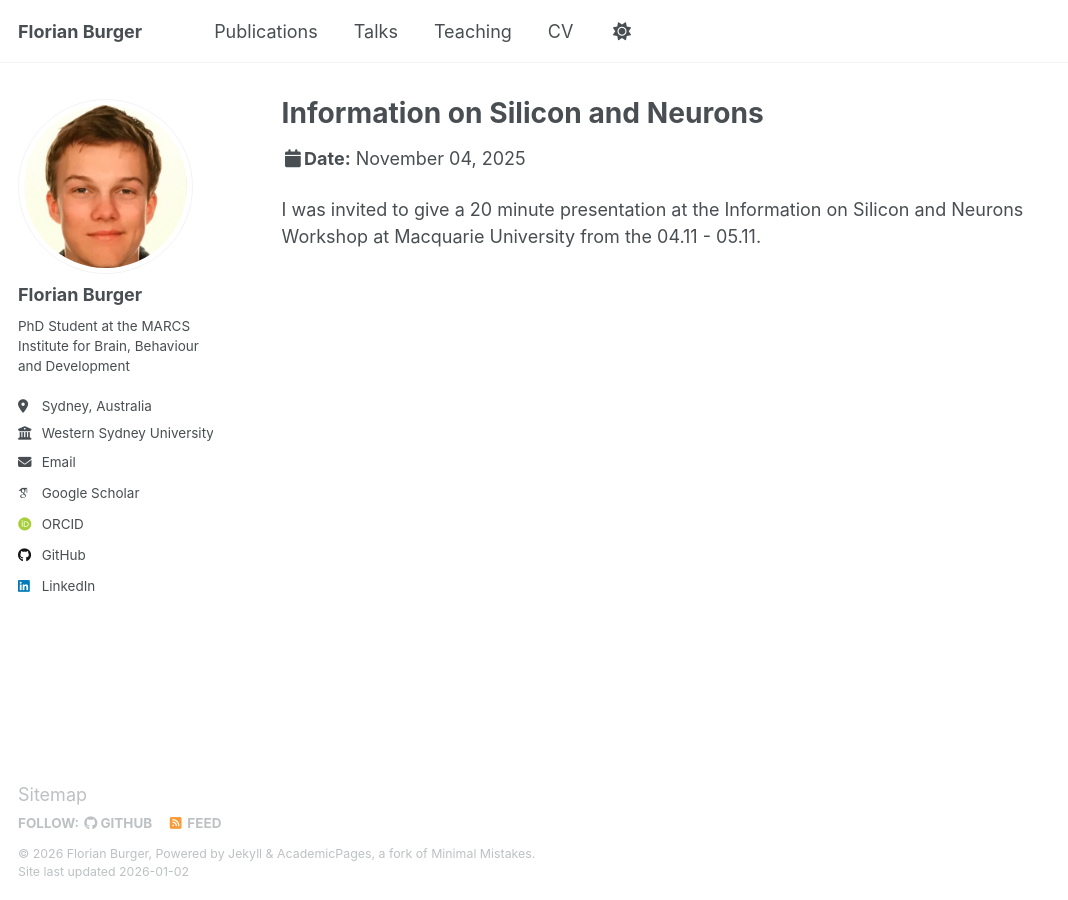
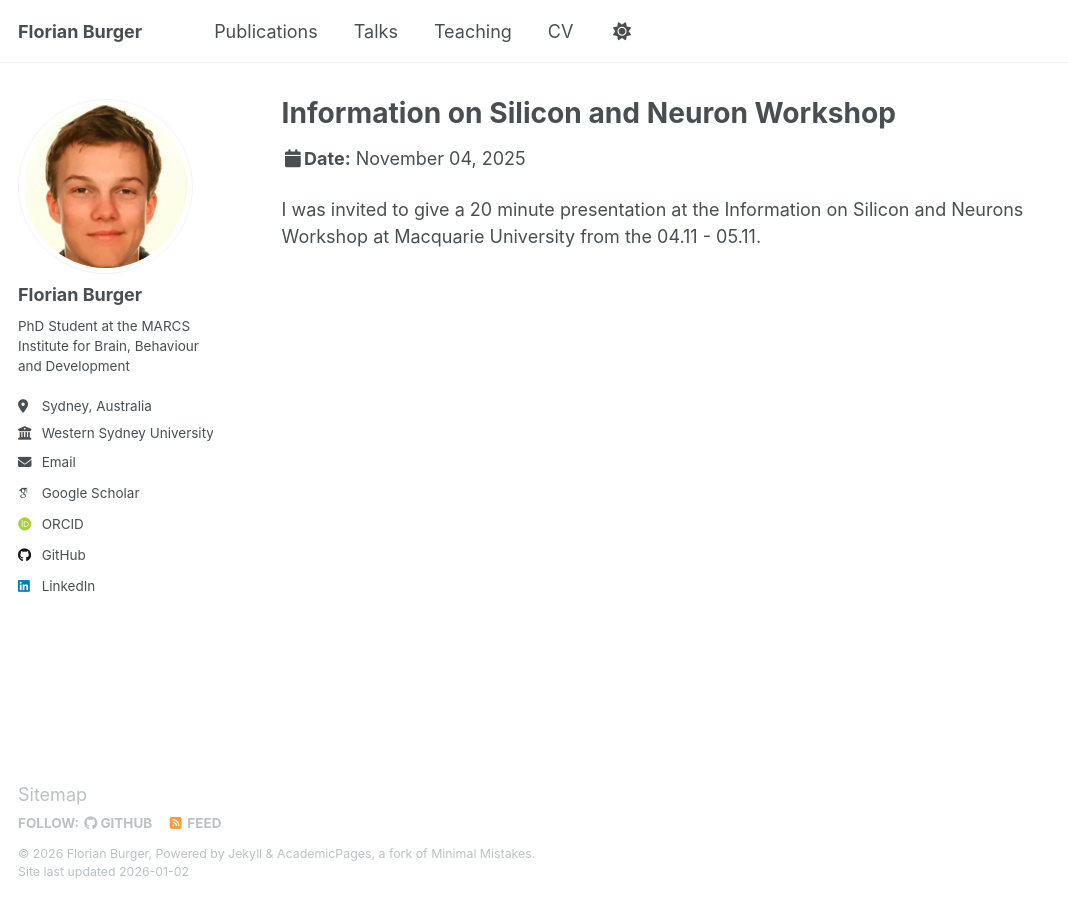
Before and after one commit to Flo-Burger/Flo-Burger.github.io, a Jekyll site: the page built from _talks/Macquarie_Uni_Talk.md, in a window 1280 px wide. Shown: the whole page, without its empty margins (0-1068 px from the left). Built offline with Jekyll 4.4.1, drawn with Linux system fonts in a browser that asks for light colours; some web fonts are replaced.

Commit message:
Added_Workshop

```diff
--- a/_talks/Macquarie_Uni_Talk.md
+++ b/_talks/Macquarie_Uni_Talk.md
@@ -1,5 +1,5 @@
 ---
-title: "Information on Silicon and Neurons"
+title: "Information on Silicon and Neuron Workshop"
 collection: talks
 type: "Talk"
 venue: "Macquarie University"
```
